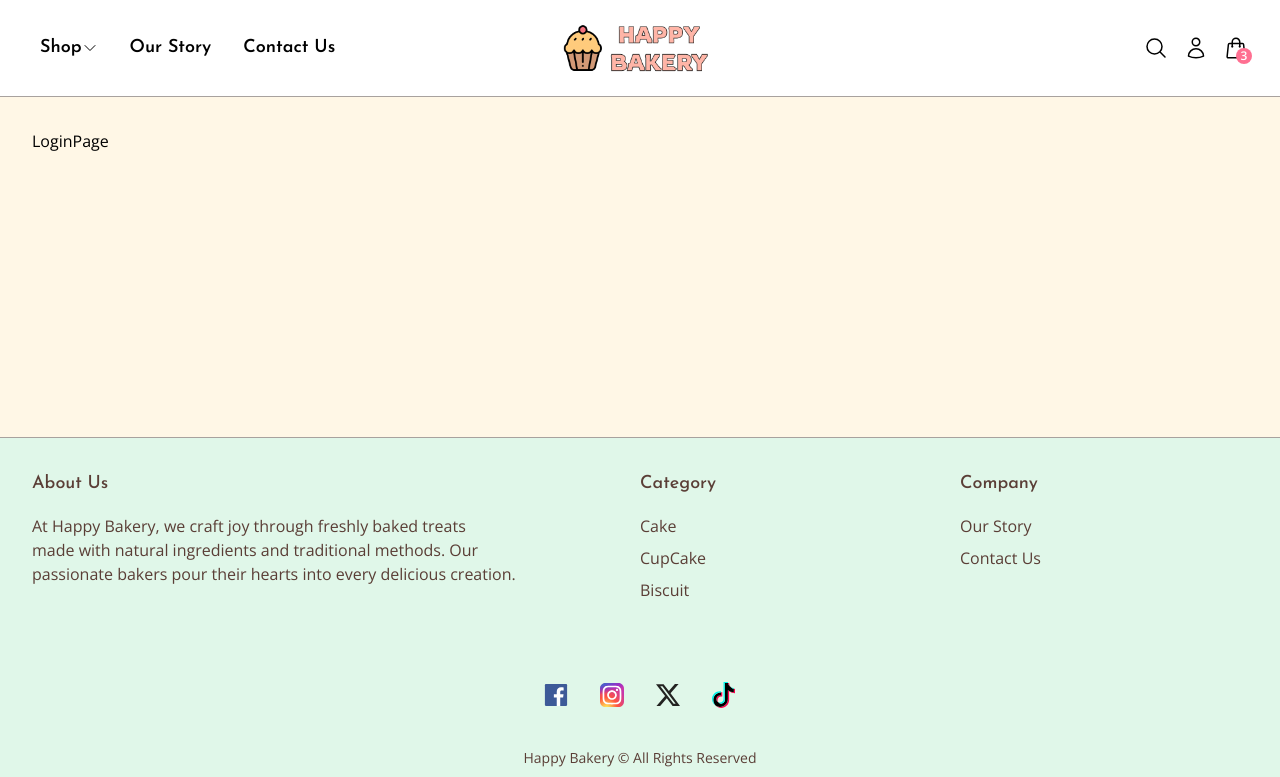
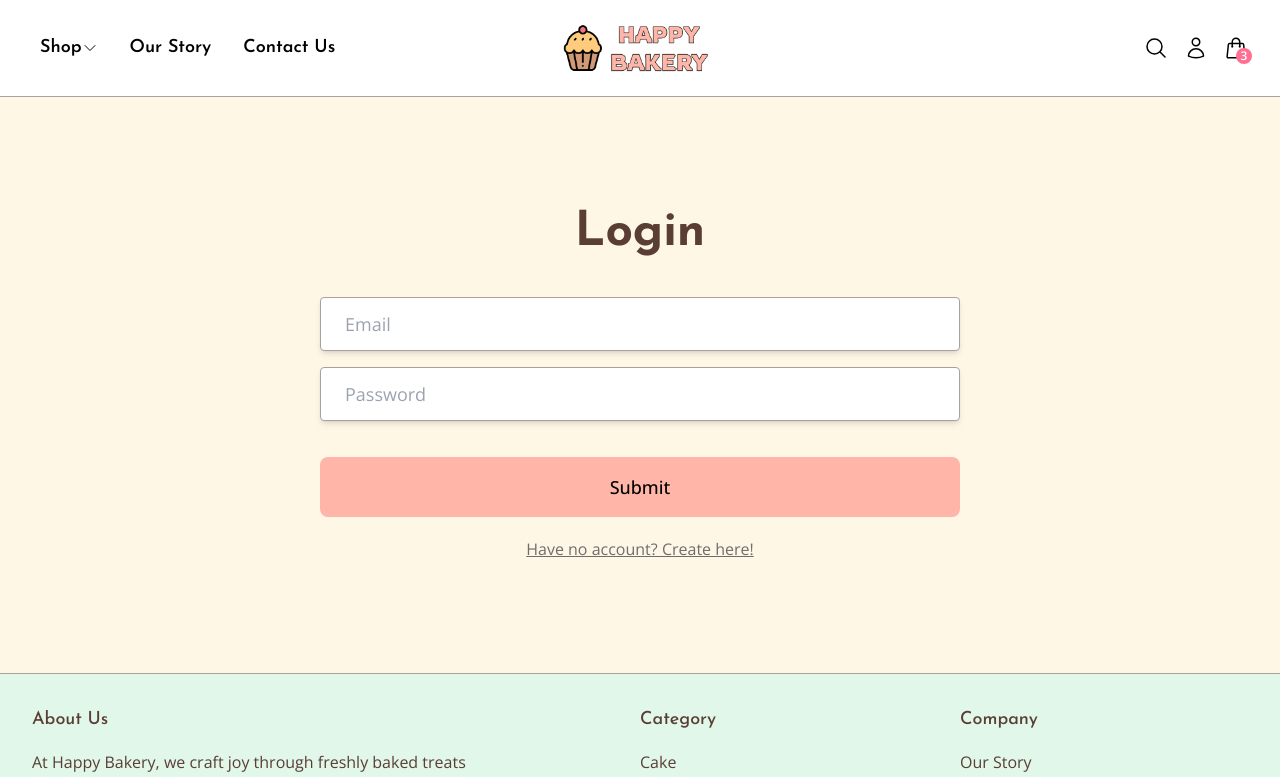
Before and after one commit to Yoruyeh/happy-bakery-nextjs, a Next.js app: page /login in a window 1280 px wide. Shown: the top 777 px of the page. Built offline with nearby package versions, Linux system fonts and the light colour scheme.

Commit message:
feat: write login page style, login form action, validation functions

```diff
--- /dev/null
+++ b/action/action.ts
@@ -0,0 +1,9 @@
+'use server';
+
+export async function loginAction(formData: globalThis.FormData) {
+  // 從 FormData 中取得值
+  const email = formData.get('email') as string;
+  const password = formData.get('password') as string;
+
+  console.log({ email, password });
+}
--- a/app/(storefront)/login/page.tsx
+++ b/app/(storefront)/login/page.tsx
@@ -1,7 +1,116 @@
-type LoginPageProps = {};
+'use client';
 
-const LoginPage = ({}: LoginPageProps) => {
-  return <div className=''>LoginPage</div>;
+import Form from 'next/form';
+import StyledInput from '@/components/input/StyledInput';
+import Button from '@/components/button/Button';
+import { useState } from 'react';
+import { validateEmail, validatePassword } from '@/utils/validate';
+import { loginAction } from '@/action/action';
+import Link from 'next/link';
+
+interface LoginFormValues {
+  email: string;
+  password: string;
+}
+
+interface LoginFormErrors {
+  email?: string;
+  password?: string;
+}
+
+const LoginPage = () => {
+  const [formValues, setFormValues] = useState<LoginFormValues>({
+    email: '',
+    password: '',
+  });
+  const [errors, setErrors] = useState<LoginFormErrors>({});
+
+  function inputChangeHandler(e: React.ChangeEvent<HTMLInputElement>) {
+    const { name, value } = e.target;
+    setFormValues((prev) => ({ ...prev, [name]: value }));
+  }
+
+  function validateForm(formData: globalThis.FormData) {
+    const newErrors: LoginFormErrors = {};
+    // 從 FormData 中取得值
+    const email = formData.get('email') as string;
+    const password = formData.get('password') as string;
+
+    // 驗證資料
+    const emailError = validateEmail(email);
+    const passwordError = validatePassword(password);
+
+    if (emailError) {
+      newErrors.email = emailError;
+    }
+
+    if (passwordError) {
+      newErrors.password = passwordError;
+    }
+
+    setErrors(newErrors);
+
+    //皆正確錯誤為0
+    return Object.keys(newErrors).length === 0;
+  }
+
+  async function onSubmit(formData: globalThis.FormData) {
+    if (!validateForm(formData)) return;
+    setFormValues({ email: '', password: '' });
+    await loginAction(formData);
+  }
+
+  return (
+    <div className='mx-auto w-full py-20 md:max-w-screen-sm'>
+      <h1 className='mb-10 text-center text-3xl font-bold text-text-brown lg:text-5xl'>
+        Login
+      </h1>
+      <Form action={onSubmit} className='flex flex-col gap-4'>
+        <StyledInput
+          type='text'
+          name='email'
+          placeholder='Email'
+          value={formValues.email}
+          onChange={inputChangeHandler}
+          customClass={
+            errors.email
+              ? 'border-red-500 focus:ring-red-500  focus:border-red-500'
+              : ''
+          }
+        />
+        {errors.email && (
+          <span className='text-xs text-red-500'>{errors.email}</span>
+        )}
+
+        <StyledInput
+          type='password'
+          name='password'
+          placeholder='Password'
+          value={formValues.password}
+          onChange={inputChangeHandler}
+          customClass={
+            errors.password
+              ? 'border-red-500 focus:ring-red-500 focus:border-red-500'
+              : ''
+          }
+        />
+        {errors.password && (
+          <span className='text-xs text-red-500'>{errors.password}</span>
+        )}
+
+        <Button
+          text='Submit'
+          customClass='bg-bgColor-primaryBtn mt-5 hover:bg-bgColor-primaryHover hover:text-text-white'
+        />
+      </Form>
+      <Link
+        href='/register'
+        className='mt-5 flex items-center justify-center text-sm text-text-lightGray underline hover:text-text-darkGray lg:text-base'
+      >
+        Have no account? Create here!
+      </Link>
+    </div>
+  );
 };
 
 export default LoginPage;
--- a/components/button/Button.tsx
+++ b/components/button/Button.tsx
@@ -10,7 +10,7 @@ function Button({ text, customClass }: ButtonProps) {
     <button
       className={twMerge(
         // Basic styles
-        'h-fit w-fit rounded-lg px-4 py-3 font-medium lg:px-8 lg:py-4 lg:text-lg',
+        'rounded-lg px-4 py-3 font-medium lg:px-8 lg:py-4 lg:text-lg',
         // Custom styles
         customClass
       )}
--- a/components/input/StyledInput.tsx
+++ b/components/input/StyledInput.tsx
@@ -1,5 +1,3 @@
-'use client';
-
 import { twMerge } from 'tailwind-merge';
 
 type InputType = 'text' | 'number' | 'date' | 'email' | 'password';
@@ -43,7 +41,7 @@ function StyledInput<T extends InputType>({
       onChange={onChange}
       className={twMerge(
         // Basic Styles
-        'rounded border border-stone-400 p-2 indent-2 shadow-md focus:border-sky-500 focus:outline-none focus:ring-1 focus:ring-sky-500',
+        'rounded border border-stone-400 p-2 indent-2 shadow-md focus:border-sky-500 focus:outline-none focus:ring-1 focus:ring-sky-500 lg:p-3 lg:indent-3 lg:text-lg',
         // Custom Styles
         customClass
       )}
--- /dev/null
+++ b/utils/validate.ts
@@ -0,0 +1,19 @@
+export function validateEmail(email: string): string | null {
+  if (!email.trim()) {
+    return 'Email is required';
+  }
+  if (!/^[A-Z0-9._%+-]+@[A-Z0-9.-]+\.[A-Z]{2,}$/i.test(email)) {
+    return 'Invalid email address';
+  }
+  return null;
+}
+
+export function validatePassword(password: string): string | null {
+  if (!password.trim()) {
+    return 'Password is required';
+  } else if (password.length < 6) {
+    return 'Password must be at least 6 characters';
+  }
+
+  return null;
+}
```
